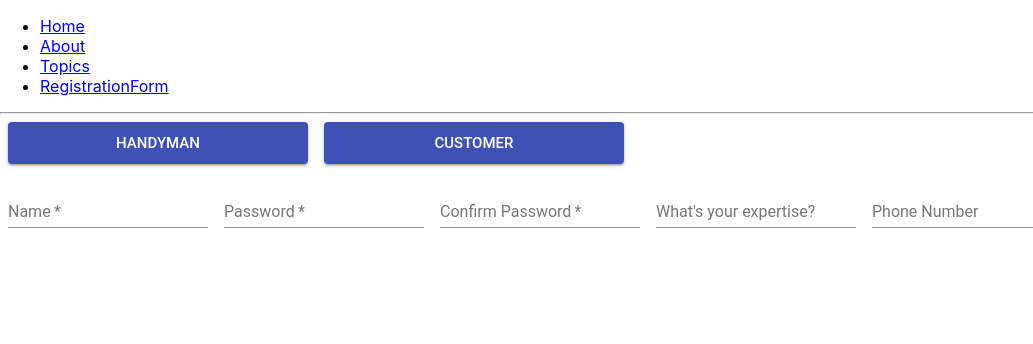
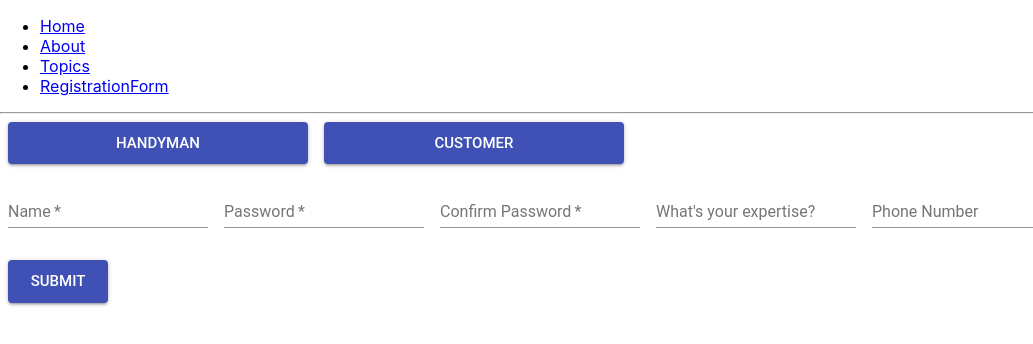
Before and after one commit to yanghaoqin/HandyMan-PoC, a React (Create React App) app: page /RegistrationForm in a window 1280 px wide. Both pictures are taken after a click on the button "HANDYMAN". Shown: the top 344 px of the page, without its empty margins (0-1033 px from the left). Built offline with nearby package versions, Linux system fonts and the light colour scheme.

Commit message:
Added submit button

```diff
--- a/src/CustomerRegistration.js
+++ b/src/CustomerRegistration.js
@@ -1,10 +1,8 @@
 import React from 'react';
 import PropTypes from 'prop-types';
-import classNames from 'classnames';
 import { withStyles } from '@material-ui/core/styles';
-import MenuItem from '@material-ui/core/MenuItem';
 import TextField from '@material-ui/core/TextField';
-
+import SubmitButton from './SubmitButton';
 
 const styles = theme => ({
     container: {
@@ -23,7 +21,8 @@ class TextFields extends React.Component {
         const { classes } = this.props;
 
         return (
-            <form className={classes.container} noValidate autoComplete="off">
+            <div>
+            <div className={classes.container} noValidate autoComplete="off">
                 <TextField
                     required
                     id="standard-name"
@@ -63,7 +62,9 @@ class TextFields extends React.Component {
                     className={classes.textField}
                     margin="normal"
                 />
-            </form>
+                </div>
+                <SubmitButton />
+            </div>
         );
     }
 }
--- a/src/HandymanRegistration.js
+++ b/src/HandymanRegistration.js
@@ -1,9 +1,8 @@
-import React from 'react';
+import React, { Component } from 'react';
 import PropTypes from 'prop-types';
-import classNames from 'classnames';
 import { withStyles } from '@material-ui/core/styles';
-import MenuItem from '@material-ui/core/MenuItem';
 import TextField from '@material-ui/core/TextField';
+import SubmitButton from './SubmitButton';
 
 
 const styles = theme => ({
@@ -23,7 +22,8 @@ class TextFields extends React.Component {
         const { classes } = this.props;
 
         return (
-            <form className={classes.container} noValidate autoComplete="off">
+            <div>
+            <div className={classes.container} noValidate autoComplete="off">
                 <TextField
                     required
                     id="standard-name"
@@ -57,7 +57,9 @@ class TextFields extends React.Component {
                     className={classes.textField}
                     margin="normal"
                 />
-            </form>
+             </div>
+             <SubmitButton />
+             </div>
         );
     }
 }
--- a/src/RegistrationForm.js
+++ b/src/RegistrationForm.js
@@ -44,7 +44,7 @@ class RegistrationForm extends Component {
                     variant="contained"
                     color="primary" >
                     Handyman
-      </Button>
+                </Button>
 
                 <Button
                     className={classes.button}
@@ -54,7 +54,7 @@ class RegistrationForm extends Component {
                     variant="contained"
                     color="primary" >
                     Customer
-      </Button>
+                </Button>
 
                 {this.state.type == "Customer" ? <CustomerRegistration /> : null}
                 {this.state.type == "Handyman" ? <HandymanRegistration /> : null}
```
